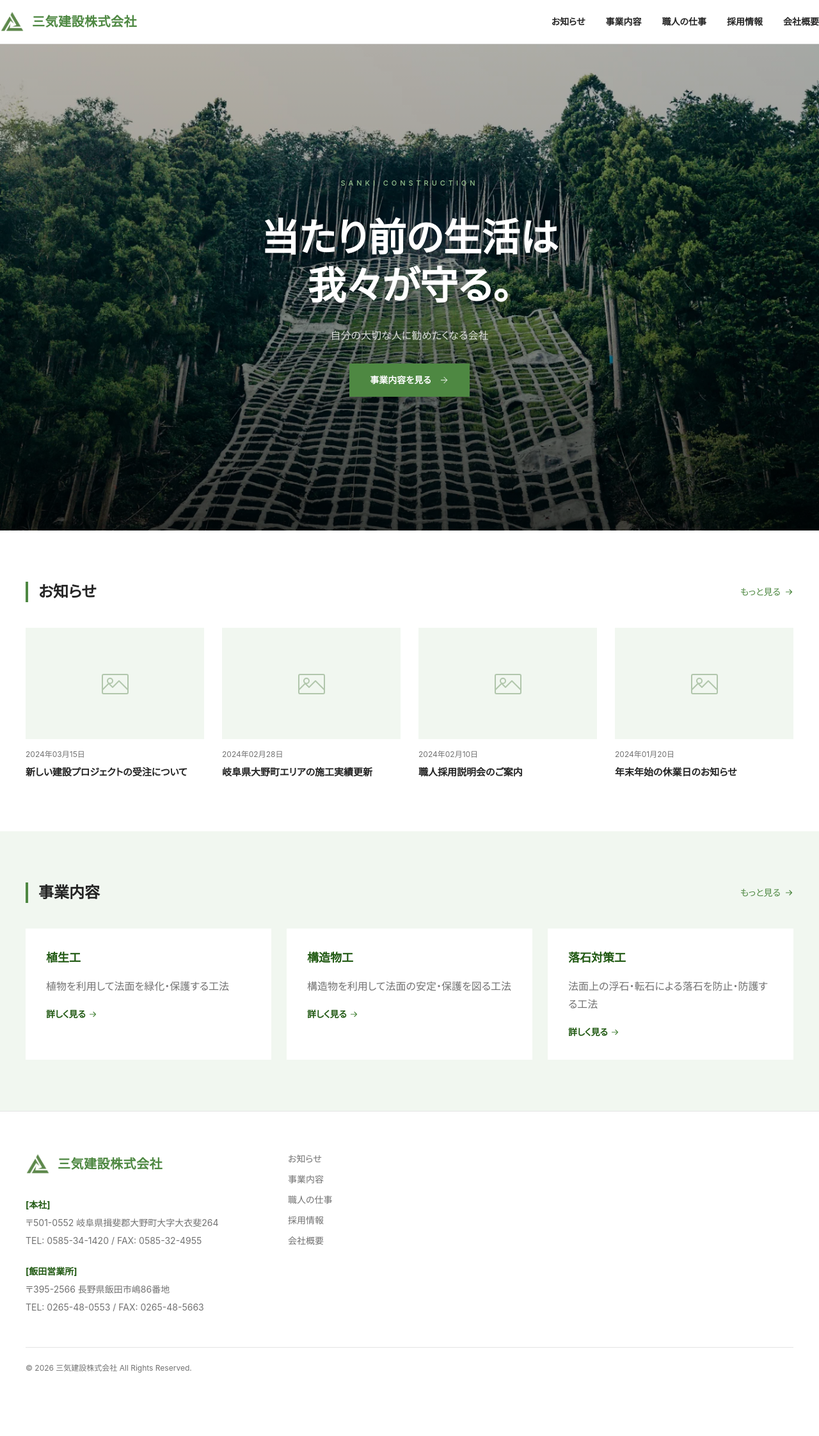
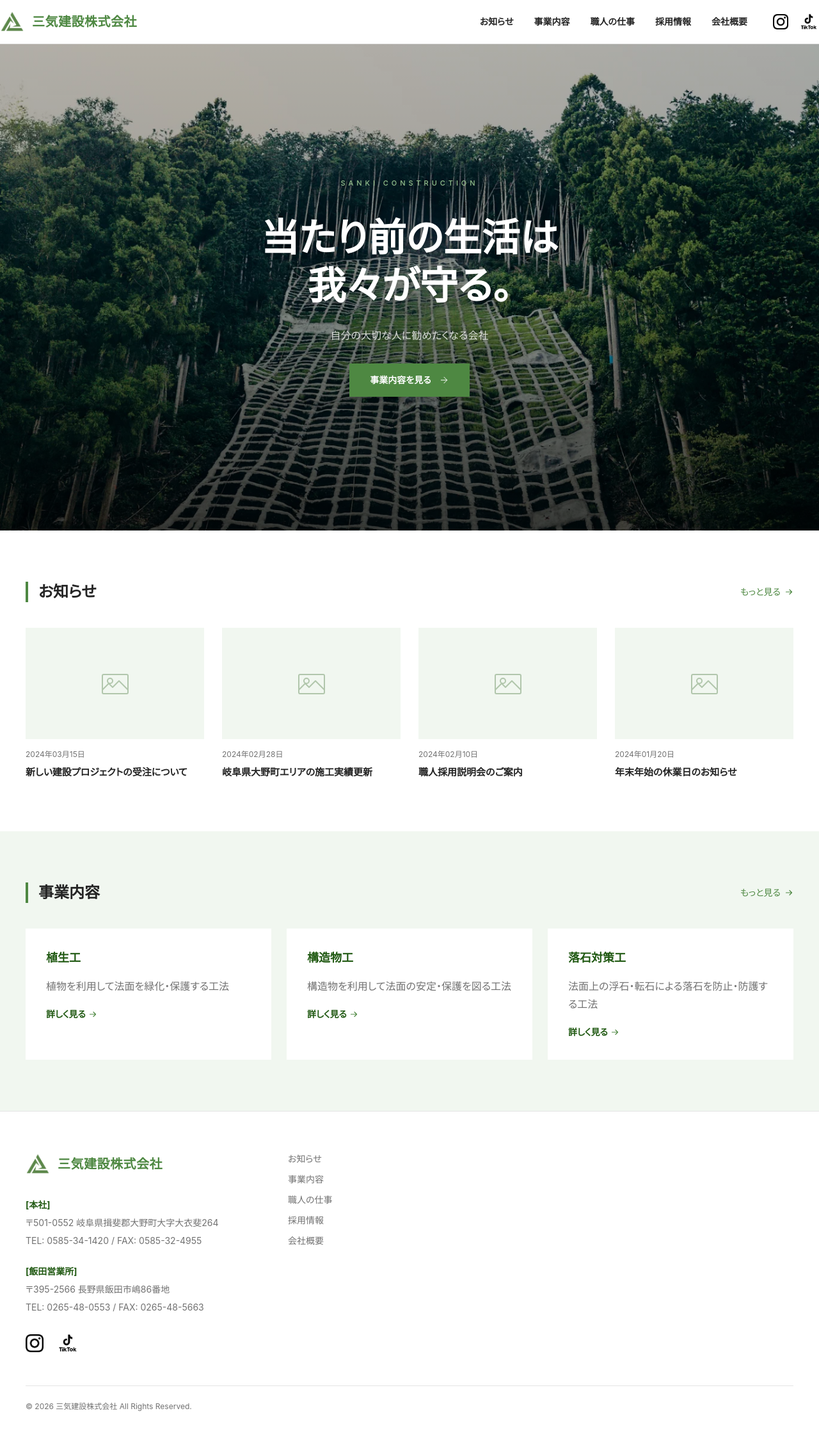
Before and after one commit to yuichi176/sanki-web, a React (Vite) app: page / in a window 1280 px wide. Shown: the top 2244 px of the page at 64% size. Before the commit the page ends 2210 px from the top, so only its background shows below. Built offline with nearby package versions, Linux system fonts and the light colour scheme.

Commit message:
feat: add sns links

```diff
--- a/src/components/site-footer.tsx
+++ b/src/components/site-footer.tsx
@@ -2,6 +2,8 @@ import { NavLink } from 'react-router'
 
 import { navigationItems } from '../app/navigation'
 import companyMark from '../assets/company-mark.png'
+import instagramIcon from '../assets/icons/Instagram_Glyph_Black.png'
+import tiktokIcon from '../assets/icons/TikTok-logo-RGB-Stacked-black-simplified.png'
 
 export function SiteFooter() {
   return (
@@ -25,6 +27,26 @@ export function SiteFooter() {
                 <p>TEL: 0265-48-0553 / FAX: 0265-48-5663</p>
               </address>
             </div>
+            <div className="mt-6 flex items-center gap-5">
+              <a
+                aria-label="Instagramを開く"
+                className="transition-opacity hover:opacity-60 focus-visible:outline-2 focus-visible:outline-offset-2 focus-visible:outline-brand"
+                href="https://www.instagram.com/sanki.kensetsu/"
+                rel="noreferrer"
+                target="_blank"
+              >
+                <img alt="" className="size-7" height={28} src={instagramIcon} width={28} />
+              </a>
+              <a
+                aria-label="TikTokを開く"
+                className="transition-opacity hover:opacity-60 focus-visible:outline-2 focus-visible:outline-offset-2 focus-visible:outline-brand"
+                href="https://www.tiktok.com/@sanki.kensetsu_"
+                rel="noreferrer"
+                target="_blank"
+              >
+                <img alt="" className="size-9" height={36} src={tiktokIcon} width={36} />
+              </a>
+            </div>
           </div>
           <nav aria-label="フッターナビゲーション">
             <ul className="space-y-3 text-sm text-gray-600">
--- a/src/components/site-header.tsx
+++ b/src/components/site-header.tsx
@@ -3,6 +3,8 @@ import { NavLink } from 'react-router'
 
 import { navigationItems } from '../app/navigation'
 import companyMark from '../assets/company-mark.png'
+import instagramIcon from '../assets/icons/Instagram_Glyph_Black.png'
+import tiktokIcon from '../assets/icons/TikTok-logo-RGB-Stacked-black-simplified.png'
 
 export function SiteHeader() {
   const [isMenuOpen, setIsMenuOpen] = useState(false)
@@ -26,7 +28,7 @@ export function SiteHeader() {
 
   return (
     <header className="relative z-10 border-b border-gray-200 bg-white">
-      <div className="relative z-40 mx-auto flex max-w-7xl flex-wrap items-center justify-between gap-x-8 px-6 py-4 xl:px-0">
+      <div className="relative z-40 mx-auto flex max-w-7xl flex-wrap items-center justify-between gap-x-8 gap-y-4 px-6 py-4 xl:px-0">
         <NavLink className="flex items-center gap-3" end to="/">
           <img alt="" className="h-9 w-[38px]" height={36} src={companyMark} width={38} />
           <span className="text-xl font-bold tracking-wide text-brand">三気建設株式会社</span>
@@ -54,7 +56,8 @@ export function SiteHeader() {
             )}
           </svg>
         </button>
-        <nav aria-label="メインナビゲーション" className="hidden md:block">
+        <div className="hidden md:flex md:items-center md:gap-10">
+          <nav aria-label="メインナビゲーション">
             <ul className="flex flex-wrap items-center justify-end gap-x-6 gap-y-3 text-sm font-bold lg:gap-x-8">
               {navigationItems.map(({ label, to }) => (
                 <li key={to}>
@@ -72,6 +75,27 @@ export function SiteHeader() {
               ))}
             </ul>
           </nav>
+          <div className="hidden items-center gap-4 md:flex">
+            <a
+              aria-label="Instagramを開く"
+              className="transition-opacity hover:opacity-60 focus-visible:outline-2 focus-visible:outline-offset-2 focus-visible:outline-brand"
+              href="https://www.instagram.com/sanki.kensetsu/"
+              rel="noreferrer"
+              target="_blank"
+            >
+              <img alt="" className="size-6" height={24} src={instagramIcon} width={24} />
+            </a>
+            <a
+              aria-label="TikTokを開く"
+              className="transition-opacity hover:opacity-60 focus-visible:outline-2 focus-visible:outline-offset-2 focus-visible:outline-brand"
+              href="https://www.tiktok.com/@sanki.kensetsu_"
+              rel="noreferrer"
+              target="_blank"
+            >
+              <img alt="" className="size-8" height={32} src={tiktokIcon} width={32} />
+            </a>
+          </div>
+        </div>
       </div>
       <nav
         aria-hidden={!isMenuOpen}
@@ -115,6 +139,26 @@ export function SiteHeader() {
             </li>
           ))}
         </ul>
+        <div className="mx-auto mt-8 flex max-w-7xl items-center gap-6 px-4">
+          <a
+            aria-label="Instagramを開く"
+            className="transition-opacity hover:opacity-60 focus-visible:outline-2 focus-visible:outline-offset-2 focus-visible:outline-brand"
+            href="https://www.instagram.com/sanki.kensetsu/"
+            rel="noreferrer"
+            target="_blank"
+          >
+            <img alt="" className="size-7" height={28} src={instagramIcon} width={28} />
+          </a>
+          <a
+            aria-label="TikTokを開く"
+            className="transition-opacity hover:opacity-60 focus-visible:outline-2 focus-visible:outline-offset-2 focus-visible:outline-brand"
+            href="https://www.tiktok.com/@sanki.kensetsu_"
+            rel="noreferrer"
+            target="_blank"
+          >
+            <img alt="" className="size-9" height={36} src={tiktokIcon} width={36} />
+          </a>
+        </div>
       </nav>
     </header>
   )
```
Also changed, not shown: src/assets/icons/Instagram_Glyph_Black.png (added), src/assets/icons/TikTok-logo-RGB-Stacked-black-simplified.png (added). Lines whose indentation alone changed are shown as unchanged.
